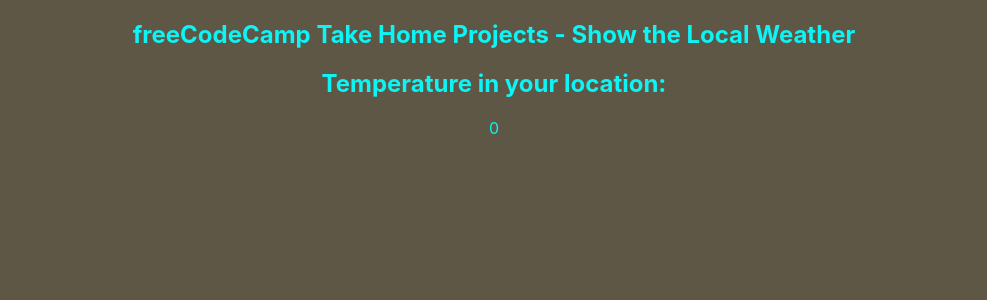
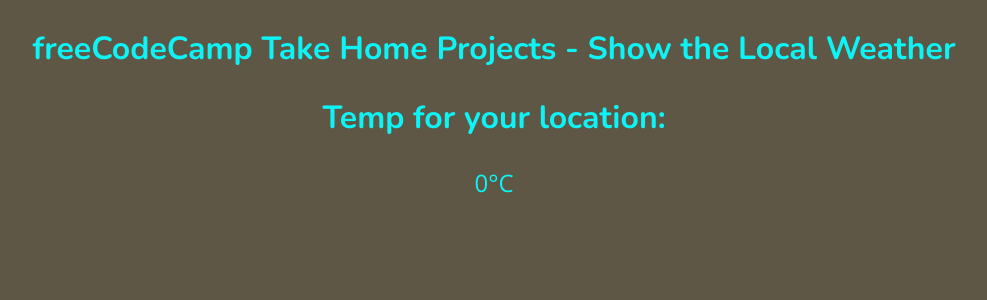
Before and after one commit to aggiewb/local-weather, a React (Create React App) app in the folder client/: page / in a window 1280 px wide. Shown: the top 300 px of the page, without its empty margins (146-1133 px from the left). Built offline with nearby package versions, Linux system fonts and the light colour scheme; no server answers.

Commit message:
Add link for Google fonts, and add font property/values to
the body and headers
Update h2 and p content

```diff
--- a/client/public/index.html
+++ b/client/public/index.html
@@ -2,6 +2,7 @@
 <html lang="en">
   <head>
     <meta charset="utf-8" />
+    <link href="https://fonts.googleapis.com/css2?family=Nunito:wght@700&family=Open+Sans&display=swap" rel="stylesheet">
     <link rel="icon" href="%PUBLIC_URL%/favicon.ico" />
     <meta name="viewport" content="width=device-width, initial-scale=1" />
     <meta name="theme-color" content="#000000" />
--- a/client/src/App.css
+++ b/client/src/App.css
@@ -2,4 +2,11 @@ body {
   text-align: center;
   background-color: #5e5746;
   color: #0cf4f5;
+  font-family: 'Open Sans', sans-serif;
+  font-size: 1.5rem;
 }
+
+h1, h2 {
+  font-family: 'Nunito', sans-serif;
+  font-size: 2rem;
+}
--- a/client/src/App.js
+++ b/client/src/App.js
@@ -41,8 +41,8 @@ class App extends React.Component {
 
 const CurrentTemp = (props) => {
 return <div>
-  <h2>Temperature in your location:</h2>
-  <p>{props.tempCelsius}</p>
+  <h2>Temp for your location:</h2>
+  <p>{props.tempCelsius}&deg;C</p>
 </div>;
 }
 
```
